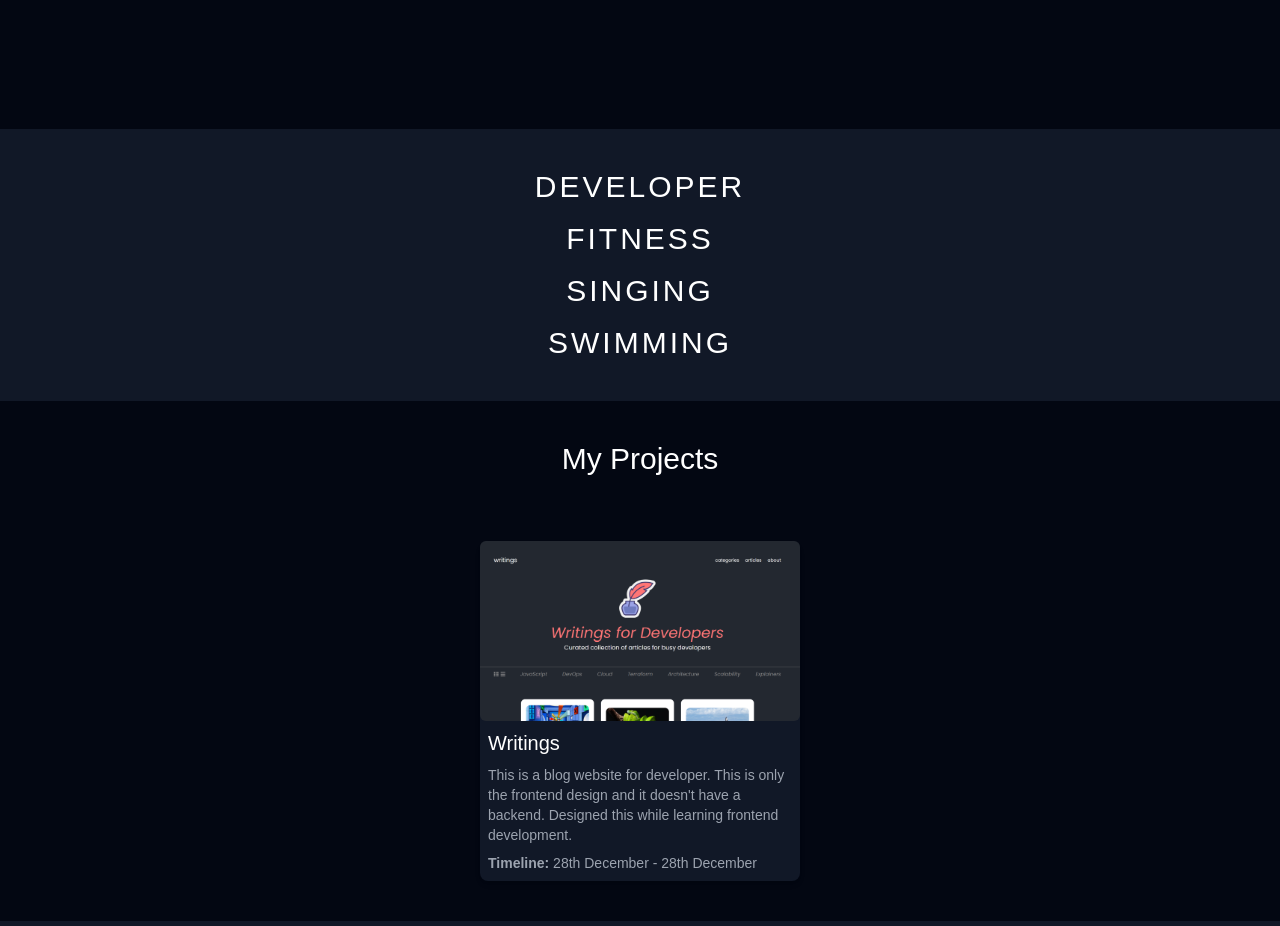
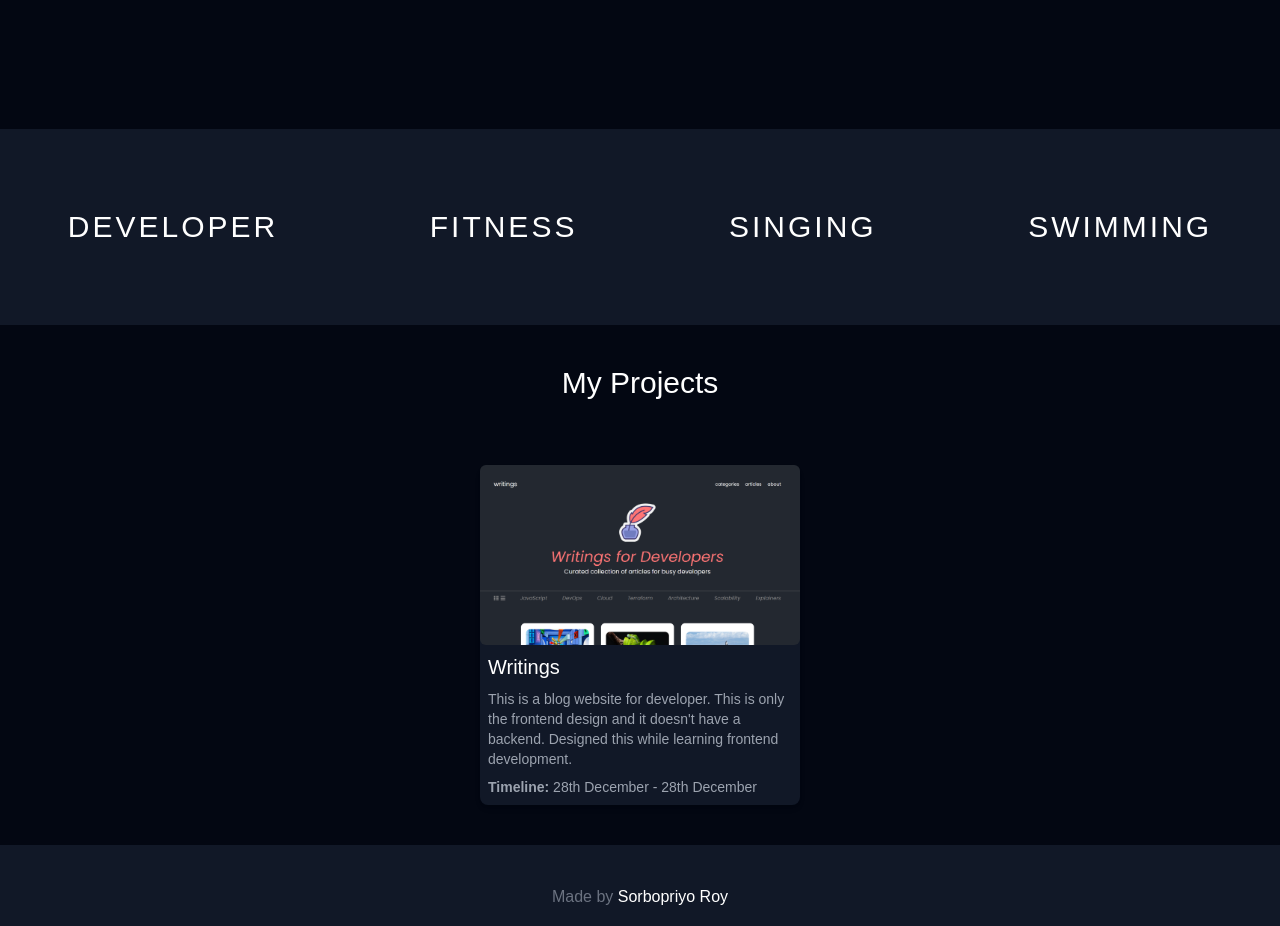
Before and after one commit to SobujRoySunday/portfolio, a Next.js app: page / in a window 1280 px wide. Shown: the part 780-1706 px from the top of the page. Built offline with nearby package versions, Linux system fonts and the light colour scheme.

Commit message:
skillset will expand on row in large screens

```diff
--- a/src/app/components/SkillSets.tsx
+++ b/src/app/components/SkillSets.tsx
@@ -2,7 +2,7 @@ import React from 'react'
 
 const SkillSets = () => {
   return (
-    <section className="flex flex-col text-3xl font-extralight items-center w-screen tracking-widest py-10 gap-4 bg-gray-900">
+    <section className="flex flex-col lg:flex-row text-3xl font-extralight justify-center lg:justify-around items-center w-screen tracking-widest py-10 lg:py-20 gap-4 bg-gray-900">
       <p className='hover:text-teal-400 transition-all'>DEVELOPER</p>
       <p className='hover:text-teal-400 transition-all'>FITNESS</p>
       <p className='hover:text-teal-400 transition-all'>SINGING</p>
```
